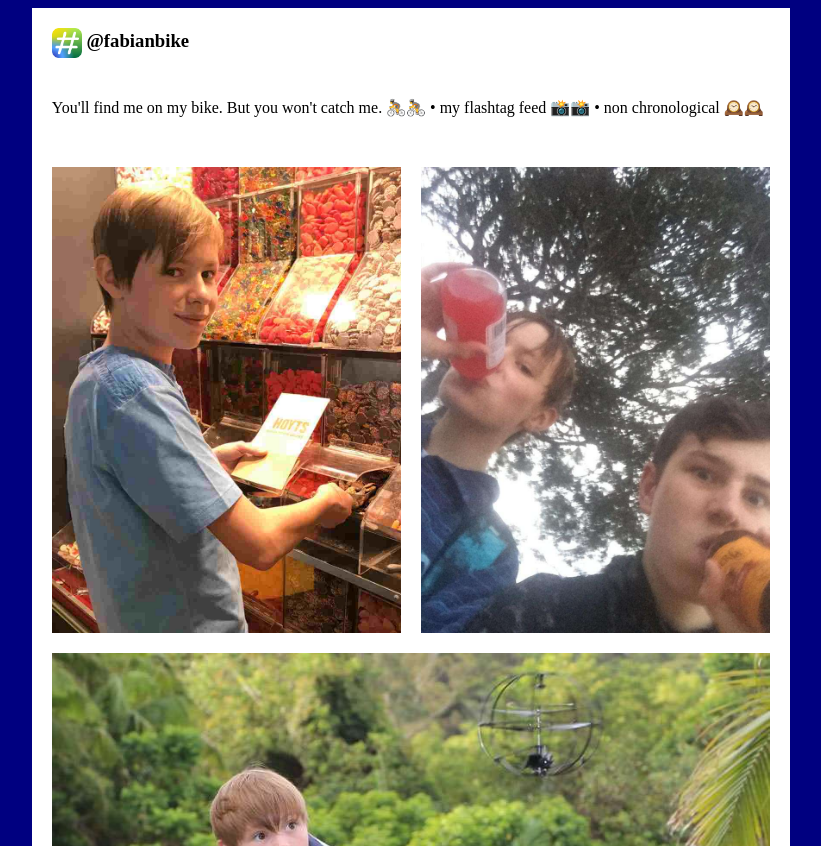
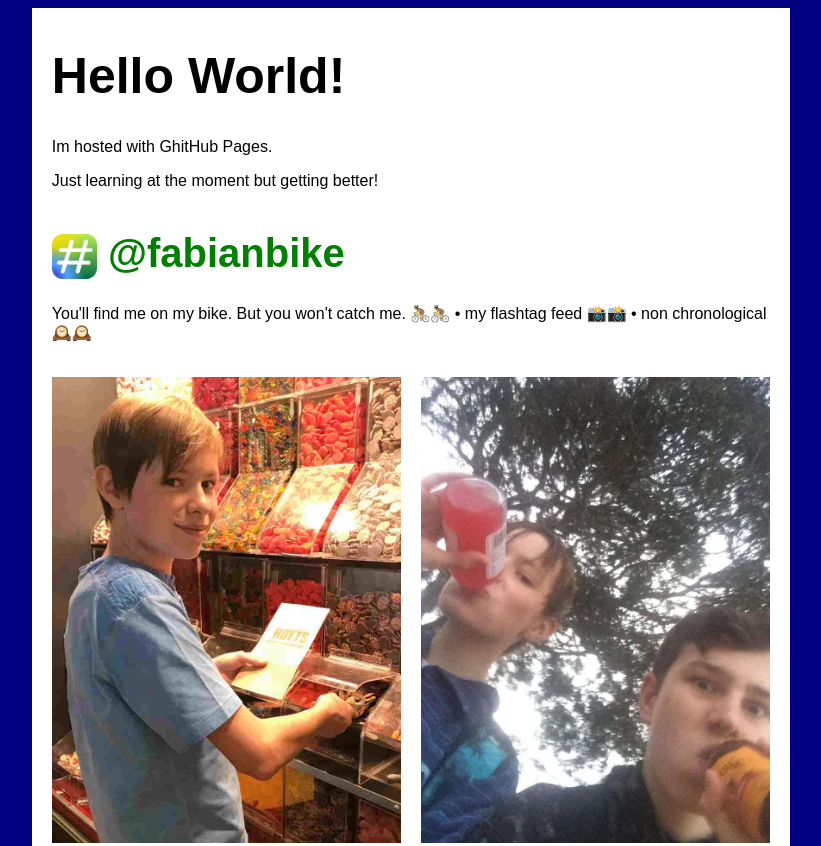
Before and after one commit to fabianbike/fabianbike.github.io, a plain HTML site: page index.html in a window 1280 px wide. Shown: the top 846 px of the page, without its empty margins (229-1050 px from the left). Drawn offline with Linux system fonts and the light colour scheme.

Commit message:
moved hello!

```diff
--- a/index.html
+++ b/index.html
@@ -5,7 +5,13 @@
     </head>
 <body>
 
-<h3 class="center"><img src="flashtag@2x.png" height=30px> @fabianbike</h3>
+<div class="center">
+<h1>Hello World!</h1>
+<p>Im hosted with GhitHub Pages.</p>
+<p>Just learning at the moment but getting better!</p>
+</div>
+
+<h3 class="center"><img src="flashtag@2x.png" height=45px> @fabianbike</h3>
 <p class="center"> You'll find me on my bike. But you won't catch me. 🚴🚴 • my flashtag feed 📸📸 • non chronological 🕰️🕰️ </p>
 <div class = "center">
     <div class="row">
@@ -45,13 +51,7 @@
 </div>
 
 
+
 </body>
 
-<footer>
-<h1>Hello World</h1>
-<p>Im hosted with GhitHub Pages.</p>
-<p>Just learning at the moment but getting better!</p>
-</footer>
-
-
 </html>
--- a/stylish.css
+++ b/stylish.css
@@ -50,12 +50,28 @@ div.gallery {
       height:auto;
       background-color: white;
       padding: 20px;
+      padding-top: 5px;
+      font-family: sans-serif;
+  }
 
-  }
+h3 {
+  font-size: 40px;
+  color: green;
+}
+
+h1 {
+  font-size: 50px;
+}
+
   img {
     vertical-align:middle;
     /*margin: 2px*/
   }
+
+img:hover {
+  border: 10px solid black;
+  padding: 0;
+}
 
 .half {
   width: 50%;
@@ -75,6 +91,13 @@ div.gallery {
   padding: 10px 0px 10px;
 }
 
+
 body {
   background-color: navy;
 }
+
+footer {
+  background-color: cornflowerblue;
+  padding: 10px;
+  margin-top: 10px;
+}
```
